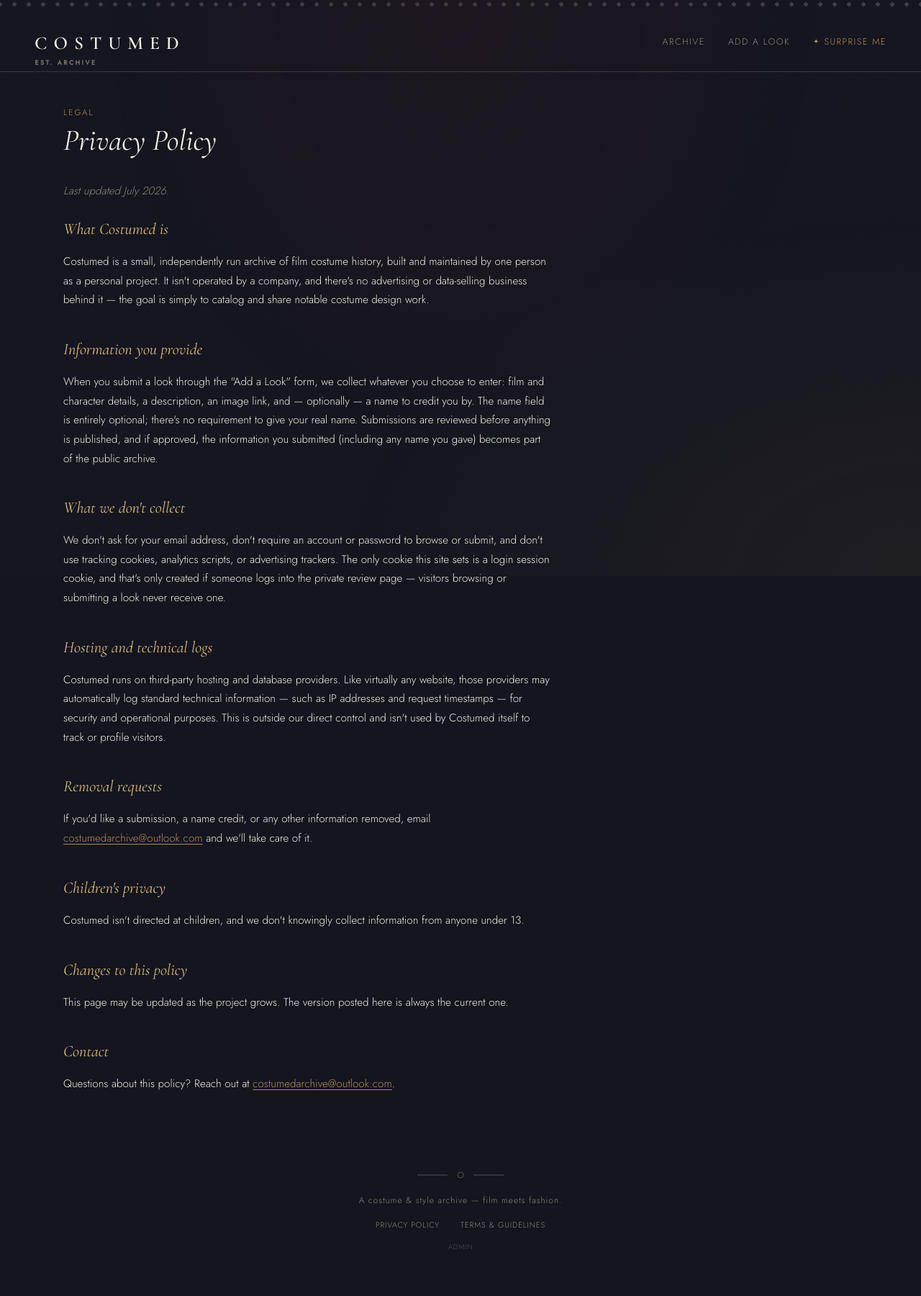
After one commit to Raniafsl/costumed, a Flask app: page /privacy in a window 1280 px wide. The commit adds this page. Shown: the whole page at 72% size. Run offline with Flask 3, Linux system fonts and the light colour scheme; parts of the project's set-up code (start-up, migrations or seed data) failed here and were passed over; some libraries are stand-ins or nearby versions.

Commit message:
Add Privacy Policy and Terms & Guidelines pages
Adds /privacy and /terms, linked in the footer alongside the existing
admin link. Both describe what the site actually does rather than using
boilerplate: no accounts, no tracking cookies for regular visitors, an
optional contributor-name field on submissions, and a submission-review
process. Terms covers copyright/only-submit-what-you-have-rights-to and a
takedown contact, since public submissions are now open.

Co-Authored-By: Claude Sonnet 5 <noreply@anthropic.com>

```diff
--- a/app.py
+++ b/app.py
@@ -96,6 +96,16 @@ def mood_board(color):
     all_looks = db.get_all_looks()
     looks = [l for l in all_looks if color in l["colors"]]
     return render_template("mood_board.html", looks=looks, color=color, colors=db.COLOR_CATEGORIES)
+
+
+@app.route("/privacy")
+def privacy():
+    return render_template("privacy.html")
+
+
+@app.route("/terms")
+def terms():
+    return render_template("terms.html")
 
 
 @app.route("/add", methods=["GET", "POST"])
--- a/static/css/style.css
+++ b/static/css/style.css
@@ -175,7 +175,39 @@ main { padding: 3rem; max-width: 1200px; margin: 0 auto; }
     height: 14px;
     opacity: 0.55;
 }
-.admin-link { margin-top: 0.8rem; }
+.footer-links { margin-top: 1rem; }
+.footer-links a {
+    font-size: 0.68rem;
+    letter-spacing: 0.08em;
+    text-transform: uppercase;
+    color: var(--caption);
+    transition: color 0.2s ease;
+}
+.footer-links a:hover { color: var(--gold); }
+.footer-links span { color: var(--caption); margin: 0 0.5rem; opacity: 0.5; }
+
+/* --- legal / long-form text pages --- */
+.prose {
+    max-width: 680px;
+    font-size: 0.95rem;
+    line-height: 1.75;
+    color: var(--text-light);
+}
+.prose p { margin: 0 0 1.2rem; }
+.prose p em { color: var(--caption); font-style: italic; }
+.prose h2 {
+    font-family: 'Cormorant Garamond', serif;
+    font-style: italic;
+    font-weight: 400;
+    font-size: 1.4rem;
+    color: var(--gold-bright);
+    margin: 2.2rem 0 0.8rem;
+}
+.prose h2:first-of-type { margin-top: 0.5rem; }
+.prose a { color: var(--gold); text-decoration: underline; text-underline-offset: 3px; }
+.prose a:hover { color: var(--gold-bright); }
+
+.admin-link { margin-top: 0.6rem; }
 .admin-link a {
     font-size: 0.62rem;
     letter-spacing: 0.08em;
--- a/templates/base.html
+++ b/templates/base.html
@@ -32,6 +32,11 @@
             <line x1="78" y1="7" x2="120" y2="7"/>
         </svg>
         <p>A costume &amp; style archive — film meets fashion.</p>
+        <p class="footer-links">
+            <a href="{{ url_for('privacy') }}">Privacy Policy</a>
+            <span aria-hidden="true">&middot;</span>
+            <a href="{{ url_for('terms') }}">Terms &amp; Guidelines</a>
+        </p>
         <p class="admin-link">
             {% if session.get('is_admin') %}
             <a href="{{ url_for('admin_queue') }}">Review queue</a>
--- /dev/null
+++ b/templates/privacy.html
@@ -0,0 +1,36 @@
+{% extends "base.html" %}
+{% block title %}Privacy Policy — Costumed{% endblock %}
+{% block content %}
+
+<span class="page-eyebrow">Legal</span>
+<h1 class="page-title">Privacy Policy</h1>
+
+<div class="prose">
+    <p><em>Last updated July 2026.</em></p>
+
+    <h2>What Costumed is</h2>
+    <p>Costumed is a small, independently run archive of film costume history, built and maintained by one person as a personal project. It isn't operated by a company, and there's no advertising or data-selling business behind it — the goal is simply to catalog and share notable costume design work.</p>
+
+    <h2>Information you provide</h2>
+    <p>When you submit a look through the "Add a Look" form, we collect whatever you choose to enter: film and character details, a description, an image link, and — optionally — a name to credit you by. The name field is entirely optional; there's no requirement to give your real name. Submissions are reviewed before anything is published, and if approved, the information you submitted (including any name you gave) becomes part of the public archive.</p>
+
+    <h2>What we don't collect</h2>
+    <p>We don't ask for your email address, don't require an account or password to browse or submit, and don't use tracking cookies, analytics scripts, or advertising trackers. The only cookie this site sets is a login session cookie, and that's only created if someone logs into the private review page — visitors browsing or submitting a look never receive one.</p>
+
+    <h2>Hosting and technical logs</h2>
+    <p>Costumed runs on third-party hosting and database providers. Like virtually any website, those providers may automatically log standard technical information — such as IP addresses and request timestamps — for security and operational purposes. This is outside our direct control and isn't used by Costumed itself to track or profile visitors.</p>
+
+    <h2>Removal requests</h2>
+    <p>If you'd like a submission, a name credit, or any other information removed, email <a href="mailto:costumedarchive@outlook.com">costumedarchive@outlook.com</a> and we'll take care of it.</p>
+
+    <h2>Children's privacy</h2>
+    <p>Costumed isn't directed at children, and we don't knowingly collect information from anyone under 13.</p>
+
+    <h2>Changes to this policy</h2>
+    <p>This page may be updated as the project grows. The version posted here is always the current one.</p>
+
+    <h2>Contact</h2>
+    <p>Questions about this policy? Reach out at <a href="mailto:costumedarchive@outlook.com">costumedarchive@outlook.com</a>.</p>
+</div>
+
+{% endblock %}
```
Also changed, not shown: templates/terms.html (added, +33 -0 lines).
